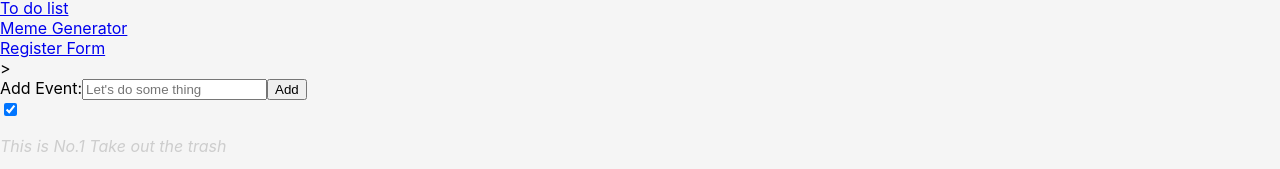
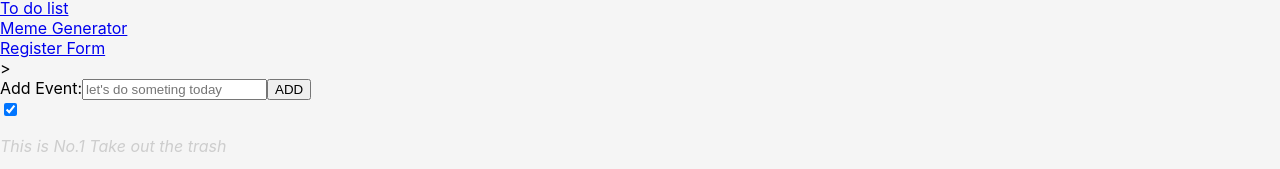
Before and after one commit to yuqingzou/FullStackWebDesign, a React (Create React App) app in the folder tool1/: page /todolist in a window 1280 px wide. Shown: the part 122-291 px from the top of the page. Built offline with nearby package versions, Linux system fonts and the light colour scheme.

Commit message:
fixed dispatch and reducer type not match and add function now works index can increment now

```diff
--- a/tool1/src/store/reducer.js
+++ b/tool1/src/store/reducer.js
@@ -1,5 +1,5 @@
 const defaultState = {
-  inputNewEvent: "Let's do some thing",
+  inputNewEvent: "",
   tododata: [
     {
       id: 1,
@@ -35,14 +35,21 @@ export default (state = defaultState, action) => {
     const newState = JSON.parse(JSON.stringify(state));
     newState.tododata = action.value;
     return newState;
+  } else if (action.type === "input_event") {
+    const newState = JSON.parse(JSON.stringify(state));
+    newState.inputNewEvent = action.value;
+    return newState;
   } else if (action.type === "click_add_event") {
     const newState = JSON.parse(JSON.stringify(state));
     const newEventItem = {
-      id: 6,
-      text: action.value,
+      id: newState.tododata.length + 1,
+      text: newState.inputNewEvent,
       completed: false
     };
+    //reset all things
     newState.tododata.push(newEventItem);
+    newState.inputNewEvent = "";
+    return newState;
   }
   //return default !!!!
   return state;
--- a/tool1/src/utility/todoitem.js
+++ b/tool1/src/utility/todoitem.js
@@ -1,24 +1,23 @@
-import React from 'react'
-import ReactDOM from 'react-dom'
+import React from "react";
 
 class Todoitem extends React.Component {
-    constructor(){
-        super()
+  constructor() {
+    super();
     this.state = {
-            isSelected:false
-        }
+      isSelected: false
+    };
   }
 
-    render(){
+  render() {
     //inlinestyle in here
     const donesytle = {
       //all css element should be in js style (camel), but value is string so it can a-b
       fontStyle: "italic",
       color: "#cdcdcd",
-            textDecorate: "line-through",
-        }
+      textDecorate: "line-through"
+    };
 
-        return(
+    return (
       <div className="todo-item">
         <input
           type="checkbox"
@@ -26,14 +25,12 @@ class Todoitem extends React.Component {
           onChange={() => this.props.clickChange(this.props.content.id)}
         />
         {/* <remind:1.inline style are already in js dont need {} 2. js syule = need be a object no predefine then{{color:"red"}}> */}
-                <p style={this.props.content.completed?donesytle:null}>This is No.{this.props.content.id} {this.props.content.text}</p>
-
+        <p style={this.props.content.completed ? donesytle : null}>
+          This is No.{this.props.content.id} {this.props.content.text}
+        </p>
       </div>
-        )
+    );
+  }
 }
 
-
-}
-
-
-export default Todoitem
+export default Todoitem;
--- a/tool1/src/utility/todolist.js
+++ b/tool1/src/utility/todolist.js
@@ -7,10 +7,11 @@ class Todolist extends React.Component {
   constructor() {
     super();
     this.state = store.getState();
-    console.log(this.state);
     //all function that need change state need be in here
     this.clickChange = this.clickChange.bind(this);
     this.handleChange = this.handleChange.bind(this);
+    this.inputEventUpdate = this.inputEventUpdate.bind(this);
+    this.clickAddNewEvent = this.clickAddNewEvent.bind(this);
     store.subscribe(this.handleChange);
   }
 
@@ -32,10 +33,19 @@ class Todolist extends React.Component {
   handleChange() {
     this.setState(store.getState());
   }
-  clickAddNewEvent() {
+
+  clickAddNewEvent(event) {
+    event.preventDefault();
     const action = {
-      type: "click_add_event",
-      value: this.state.inputNewEvent
+      type: "click_add_event"
+    };
+    store.dispatch(action);
+  }
+
+  inputEventUpdate(event) {
+    const action = {
+      type: "input_event",
+      value: event.target.value
     };
     store.dispatch(action);
   }
@@ -53,11 +63,12 @@ class Todolist extends React.Component {
             <input
               type="text"
               name="name"
-              placeholder={this.state.inputNewEvent}
-              onChange={this.clickAddNewEvent}
+              value={this.state.inputNewEvent}
+              placeholder={"let's do someting today"}
+              onChange={this.inputEventUpdate}
             />
           </label>
-          <input type="submit" value="Add" />
+          <button onClick={this.clickAddNewEvent}>ADD</button>
         </form>
         <div className="todoList">{todoitems}</div>
       </div>
```
Lines whose indentation alone changed are shown as unchanged.
